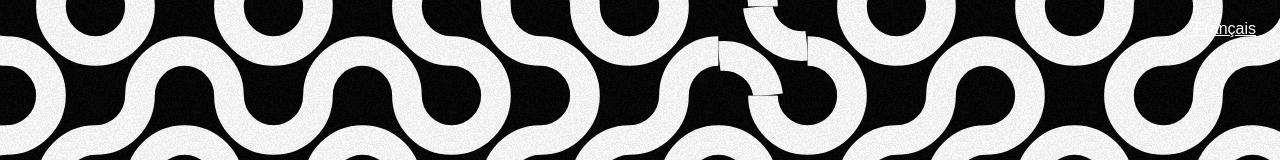
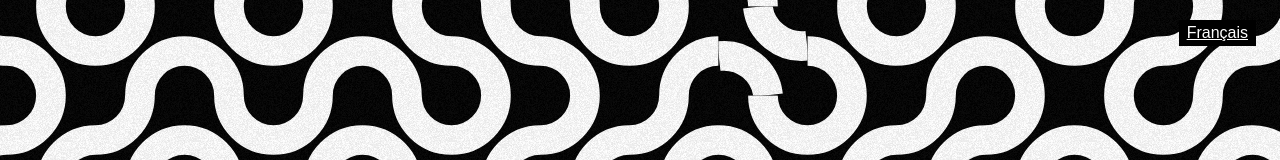
Before and after one commit to ArnaudJalbert/arnaudjalbert, an Astro site: page /en in a window 1280 px wide. Shown: the top 160 px of the page. Built offline with nearby package versions, Linux system fonts and the light colour scheme; Astro itself is replaced by a stand-in of ours.

Commit message:
fix(layout): give the language switch a black background
Keeps it readable over the white lines.

```diff
--- a/src/layouts/Base.astro
+++ b/src/layouts/Base.astro
@@ -31,6 +31,8 @@ const otherLang = lang === "en" ? "fr" : "en";
         top: 1.25rem;
         right: 1.5rem;
         z-index: 1;
+        padding: 0.25rem 0.5rem;
+        background: #000;
         color: inherit;
       }
       h1, h2, h3, h4, h5, h6 {
```
